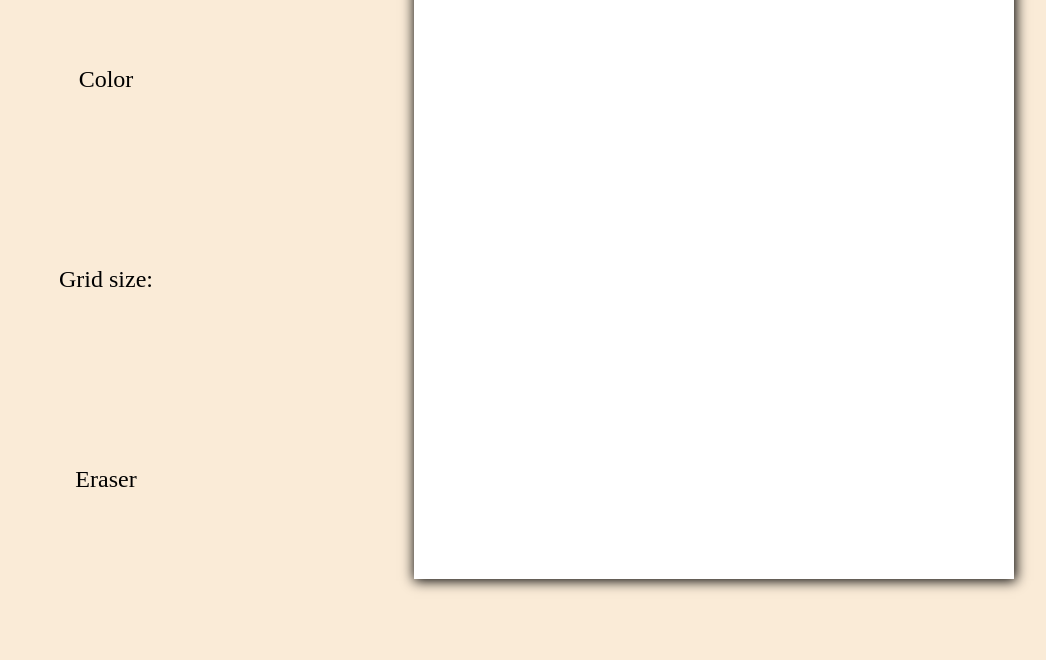
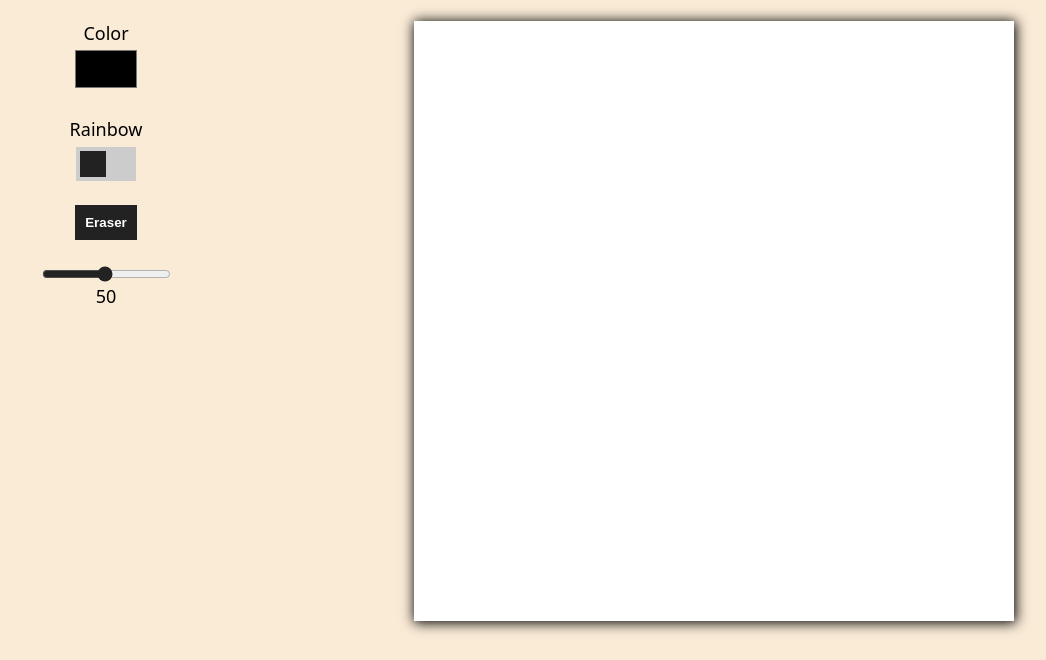
Before and after one commit to B96-osrs/etch-a-sketch, a plain HTML site: page index.html in a window 1280 px wide. Shown: the part 140-800 px from the top of the page, without its empty margins (234-1280 px from the left). Drawn offline with Linux system fonts and the light colour scheme.

Commit message:
Clean up code and style buttons

```diff
--- a/game.js
+++ b/game.js
@@ -4,7 +4,7 @@ let gridSize = 50;
 let selectedColor = "black";
 let eraserButton = document.getElementById("eraser-button");
 let colorPicker = document.querySelector("#color-picker");
-let gridSlider = document.querySelector("#slider");
+let gridSlider = document.querySelector("#size-slider");
 let sliderValue = document.querySelector("#slider-value");
 let rainbowSwitch = document.querySelector("#rainbow-switch");
 let rainbowState = false;
@@ -47,31 +47,9 @@ function drawOnCanvas() {
                 }
                 else {
                     element.style.backgroundColor = selectedColor;
+                    element.setAttribute("data-val", "check");
                 }
-                console.log("canvas clicked");
-
                 }
-        });
-    });
-}
-
-function drawOnCanvasRainbow() {
-    canvasTile = document.querySelectorAll(".columnDiv");
-    canvasTile.forEach(element => {
-        element.addEventListener("mouseover", function(e) {
-            if(e.buttons === 1) {
-                if(element.dataset.val == "check") {
-                    let newColor = element.style.backgroundColor;
-                    element.style.backgroundColor = darkenRgb(newColor);
-                }
-                else {
-                    const randomColor = getRandomRgb();
-                    element.style.backgroundColor = randomColor;
-                    element.setAttribute("data-val", "check");
-
-                }
-
-            }
         });
     });
 }
@@ -116,10 +94,6 @@ function turnOffRainbow() {
 }
 
 
-
-
-
-
 createGrid(50);
 drawOnCanvas();
 
--- a/index.html
+++ b/index.html
@@ -10,10 +10,25 @@
 <body>
   <div id="header">Etch a Sketch</div>
     <div id="main-box">
-    <div id="controls-box">
-        <div>Color</div>
-        <div>Grid size:</div>
-        <div>Eraser</div>
+     <div id="controls-box">
+      <div class="color-container">
+        <label id="color-label">Color</label>
+        <input type="color" id="color-picker" value="#000000">
+      </div>
+
+      <div class="rainbow-container">
+        <div>Rainbow</div>
+        <label class="switch">
+          <input type="checkbox" id ="rainbow-switch">
+          <span class="slider"></span>
+        </label>
+      </div>
+
+      <button id="eraser-button">Eraser</button>
+      <div class="slider-container">
+        <input type="range" min = "1" max = "100" value="50" id="size-slider">
+        <label id="slider-value">50</label>
+      </div>
     </div>
     <div id="draw-box"></div>
   </div>
--- a/style.css
+++ b/style.css
@@ -12,9 +12,10 @@ body {
     display: flex;
     justify-content: center;
     align-items: center;
-    padding: 16px;
+    padding: 32px;
     font-size: 48px;
     font-weight: 800;
+    font-family: system-ui, -apple-system, BlinkMacSystemFont, 'Segoe UI', Roboto, Oxygen, Ubuntu, Cantarell, 'Open Sans', 'Helvetica Neue', sans-serif;
 }
 
 #main-box {
@@ -35,9 +36,15 @@ body {
     display: flex;
     flex:1;
     flex-direction: column;
-    font-size: 24px;
+    font-size: 18px;
     align-items: center;
-    justify-content: space-around;
+    justify-content: flex-start;
+    gap:24px;
+    font-weight: 500;
+    font-family: system-ui, -apple-system, BlinkMacSystemFont, 'Segoe UI', Roboto, Oxygen, Ubuntu, Cantarell, 'Open Sans', 'Helvetica Neue', sans-serif
+}
+#color-label {
+    align-self: center;
 }
 
 
@@ -63,6 +70,12 @@ body {
     display: flex;
     flex-direction: column;
 }
+#color-picker {
+    border-style: none;
+    background-color: antiquewhite;
+    block-size: 48px;
+    width: 70px;
+}
 .rainbow-container {
     display: flex;
     flex-direction: column;
@@ -74,6 +87,22 @@ body {
     display: flex;
     flex-direction: column;
     align-items: center;
+}
+#eraser-button {
+    background-color: rgb(34, 34, 34);
+    color:white;
+    padding: 10px;
+    border-style: none;
+    font-weight: 800;
+}
+#eraser-button:hover {
+    scale: 1.1;
+    color:  #f39b16;
+}
+
+
+#size-slider {
+    accent-color:rgb(34, 34, 34);
 }
 
 .switch {
@@ -108,13 +137,13 @@ body {
     width: 26px;
     left: 4px;
     bottom: 4px;
-    background-color: white;
+    background-color:rgb(34, 34, 34);
     -webkit-transition: .4s;
     transition: .4s;
   }
 
   input:checked + .slider {
-    background-color: #2196F3;
+    background-color: #f39b16;
   }
 
   input:focus + .slider {
```
